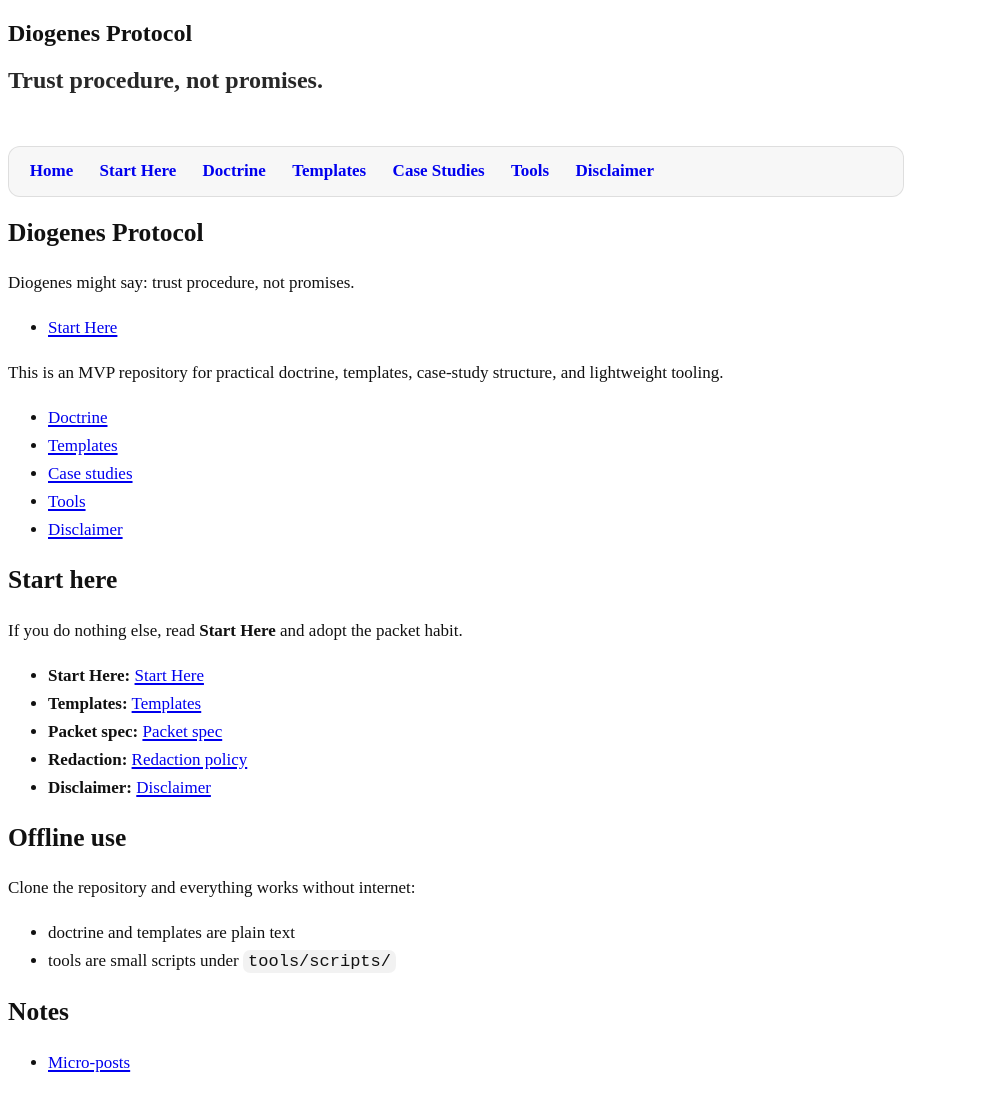
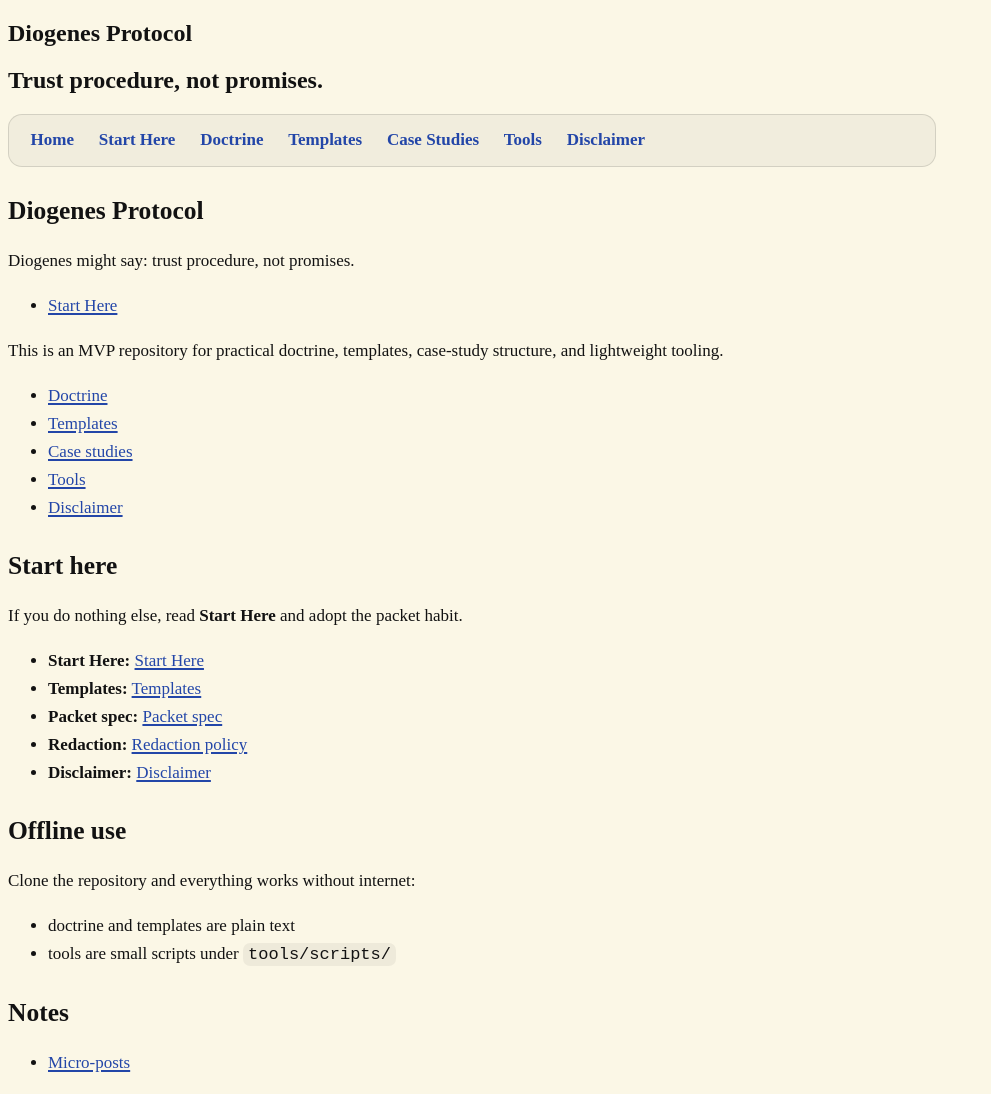
Before and after one commit to ThrosturX/diogenes-protocol, a Jekyll site: the page built from docs/index.md, in a window 1280 px wide. Shown: the whole page, without its empty margins (0-991 px from the left). Built offline with Jekyll 4.4.1, drawn with Linux system fonts in a browser that asks for light colours.

Commit message:
Refine accessible site styling (warm paper + calm nav; offline-safe)

```diff
--- a/docs/_includes/nav.html
+++ b/docs/_includes/nav.html
@@ -1,4 +1,4 @@
-<nav class="site-nav">
+<nav class="site-nav" aria-label="Primary">
   <a href="{{ '/' | relative_url }}">Home</a>
   <a href="{{ '/start-here.html' | relative_url }}">Start Here</a>
   <a href="{{ '/doctrine.html' | relative_url }}">Doctrine</a>
--- a/docs/_layouts/default.html
+++ b/docs/_layouts/default.html
@@ -4,25 +4,15 @@
     <meta charset="utf-8">
     <meta http-equiv="X-UA-Compatible" content="IE=edge">
     <meta name="viewport" content="width=device-width, initial-scale=1">
-
     {% seo %}
-
     <link rel="stylesheet" href="{{ '/assets/css/custom.css' | relative_url }}">
-
-    <link rel="preconnect" href="https://fonts.gstatic.com" crossorigin>
-    <style>
-      .site-nav { margin: 1rem 0 1.25rem 0; display: flex; flex-wrap: wrap; gap: .75rem; }
-      .site-nav a { text-decoration: none; font-weight: 600; }
-      .site-nav a:hover { text-decoration: underline; }
-      .tagline { margin-top: .25rem; opacity: .9; }
-      .page-header { padding-bottom: 1rem; }
-    </style>
   </head>
   <body>
     <a class="skip-link" href="#content">Skip to content</a>
+
     <section class="page-header">
       <h1 class="project-name">{{ site.title }}</h1>
-      <h2 class="project-tagline tagline">{{ site.description }}</h2>
+      <h2 class="project-tagline">{{ site.description }}</h2>
     </section>
 
     <section class="main-content" id="content">
--- a/docs/assets/css/custom.css
+++ b/docs/assets/css/custom.css
@@ -1,64 +1,130 @@
-:root {
-  --text: #111;
+/* Diogenes Protocol — accessible, calm, no theatrics.
+   Inspiration: warm backgrounds + corner motif, but modern contrast + spacing. */
+
+:root{
+  --paper: #fbf7e6;     /* warm, not neon */
+  --ink: #121212;
   --muted: rgba(0,0,0,.72);
-  --line: rgba(0,0,0,.10);
-  --panel: rgba(0,0,0,.03);
+  --line: rgba(0,0,0,.12);
+  --panel: rgba(0,0,0,.04);
+  --accent: #b85c00;    /* restrained orange */
+  --accent2: #2346a8;   /* restrained blue */
 }
 
-html { scroll-behavior: smooth; }
-body { color: var(--text); }
+@media (prefers-color-scheme: dark){
+  :root{
+    --paper: #0f0f10;
+    --ink: #f2f2f2;
+    --muted: rgba(255,255,255,.72);
+    --line: rgba(255,255,255,.16);
+    --panel: rgba(255,255,255,.06);
+    --accent: #ffb15a;
+    --accent2: #9fb5ff;
+  }
+}
 
-.main-content {
-  max-width: 56rem;
+html{ scroll-behavior: smooth; }
+body{
+  color: var(--ink);
+  background: var(--paper);
+}
+
+/* Optional corner sketch (OFF by default; add a local file to enable)
+body.has-sketch{
+  background-image: url("/assets/img/diogenes-sketch.png");
+  background-repeat: no-repeat;
+  background-position: right bottom;
+  background-attachment: fixed;
+  background-size: 240px;
+}
+*/
+
+.main-content{
+  max-width: 58rem;
   font-size: 17px;
 }
 
-.main-content p, .main-content li {
+.main-content p,
+.main-content li{
   line-height: 1.65;
 }
 
-.main-content a {
+.main-content h1,
+.main-content h2,
+.main-content h3{
+  margin-top: 1.8rem;
+}
+
+.main-content a{
+  color: var(--accent2);
   text-decoration-thickness: 2px;
   text-underline-offset: 2px;
 }
 
-.site-nav {
-  padding: .65rem .85rem;
+.main-content a:visited{
+  color: color-mix(in srgb, var(--accent2) 70%, var(--ink) 30%);
+}
+
+.main-content a:hover{
+  color: var(--accent);
+  text-decoration: underline;
+}
+
+.site-nav{
+  display: flex;
+  flex-wrap: wrap;
+  gap: .65rem;
+  padding: .75rem .9rem;
   border: 1px solid var(--line);
-  border-radius: 12px;
+  border-radius: 14px;
   background: var(--panel);
 }
 
-.site-nav a {
-  padding: .25rem .45rem;
-  border-radius: 10px;
-}
-
-.site-nav a:hover {
-  background: rgba(0,0,0,.06);
+.site-nav a{
+  padding: .22rem .45rem;
+  border-radius: 12px;
+  font-weight: 650;
   text-decoration: none;
 }
 
-code {
+.site-nav a:hover{
+  background: rgba(0,0,0,.06);
+}
+
+@media (prefers-color-scheme: dark){
+  .site-nav a:hover{ background: rgba(255,255,255,.08); }
+}
+
+code{
   padding: .12rem .32rem;
   border-radius: 7px;
   background: rgba(0,0,0,.05);
 }
 
-pre {
+@media (prefers-color-scheme: dark){
+  code{ background: rgba(255,255,255,.10); }
+}
+
+pre{
   padding: .95rem 1.05rem;
-  border-radius: 14px;
+  border-radius: 16px;
   overflow: auto;
   border: 1px solid var(--line);
   background: rgba(0,0,0,.03);
 }
 
-blockquote {
-  border-left-width: 4px;
-  opacity: .95;
+@media (prefers-color-scheme: dark){
+  pre{ background: rgba(255,255,255,.06); }
 }
 
-.skip-link {
+blockquote{
+  border-left: 4px solid var(--line);
+  padding-left: .9rem;
+  opacity: .98;
+}
+
+/* Accessibility: skip link */
+.skip-link{
   position: absolute;
   left: -999px;
   top: auto;
@@ -67,19 +133,15 @@ blockquote {
   overflow: hidden;
 }
 
-.skip-link:focus {
+.skip-link:focus{
   left: 1rem;
   top: 1rem;
   width: auto;
   height: auto;
   padding: .5rem .75rem;
-  background: #fff;
-  border: 2px solid #000;
-  border-radius: 10px;
+  background: var(--paper);
+  color: var(--ink);
+  border: 2px solid var(--ink);
+  border-radius: 12px;
   z-index: 9999;
 }
-
-/* Future: if you later add a subtle Diogenes sketch, keep it low-contrast.
-   Example (disabled until you add an image):
-   body { background: url('/assets/img/diogenes-sketch.png') no-repeat right bottom fixed; background-size: 240px; }
-*/
```
